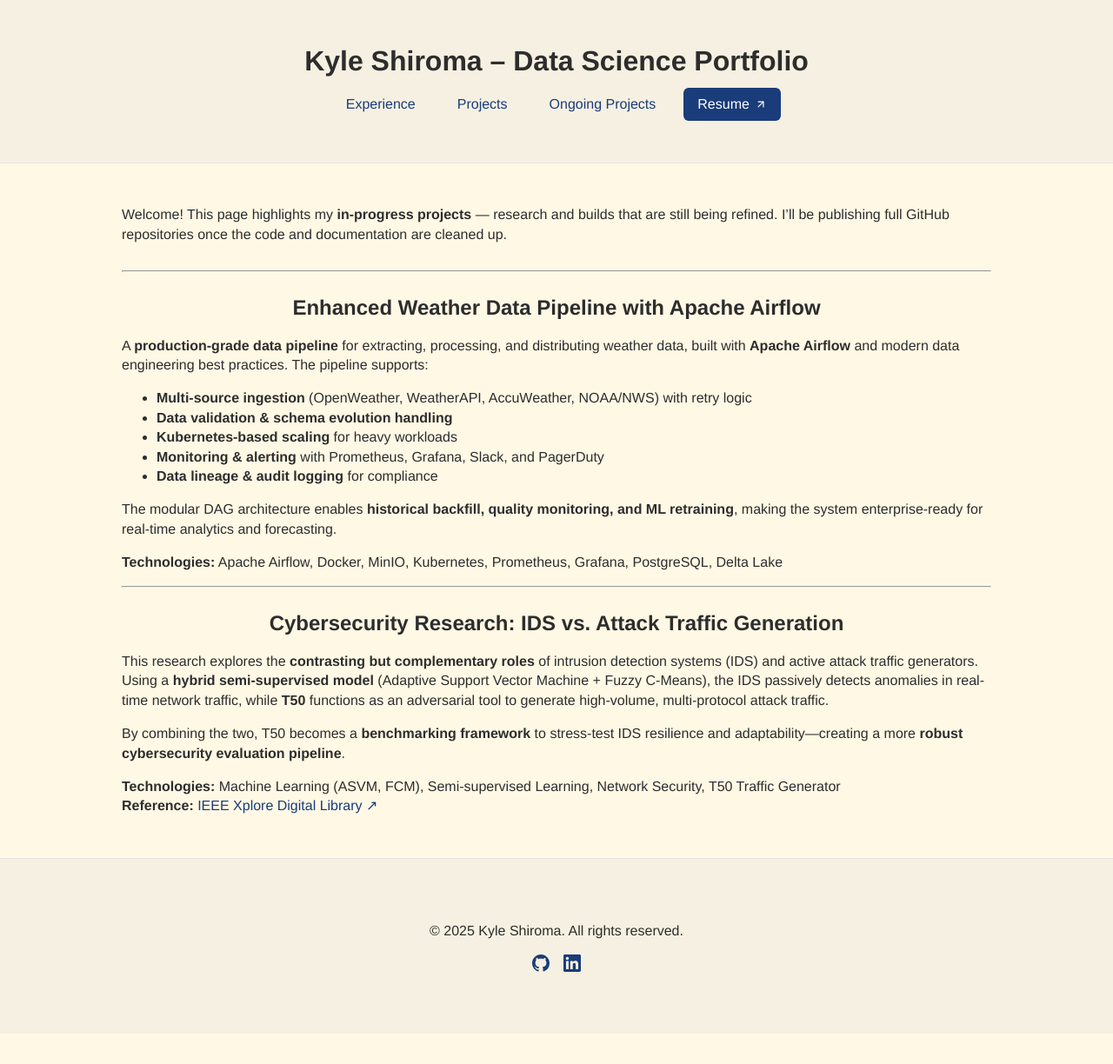
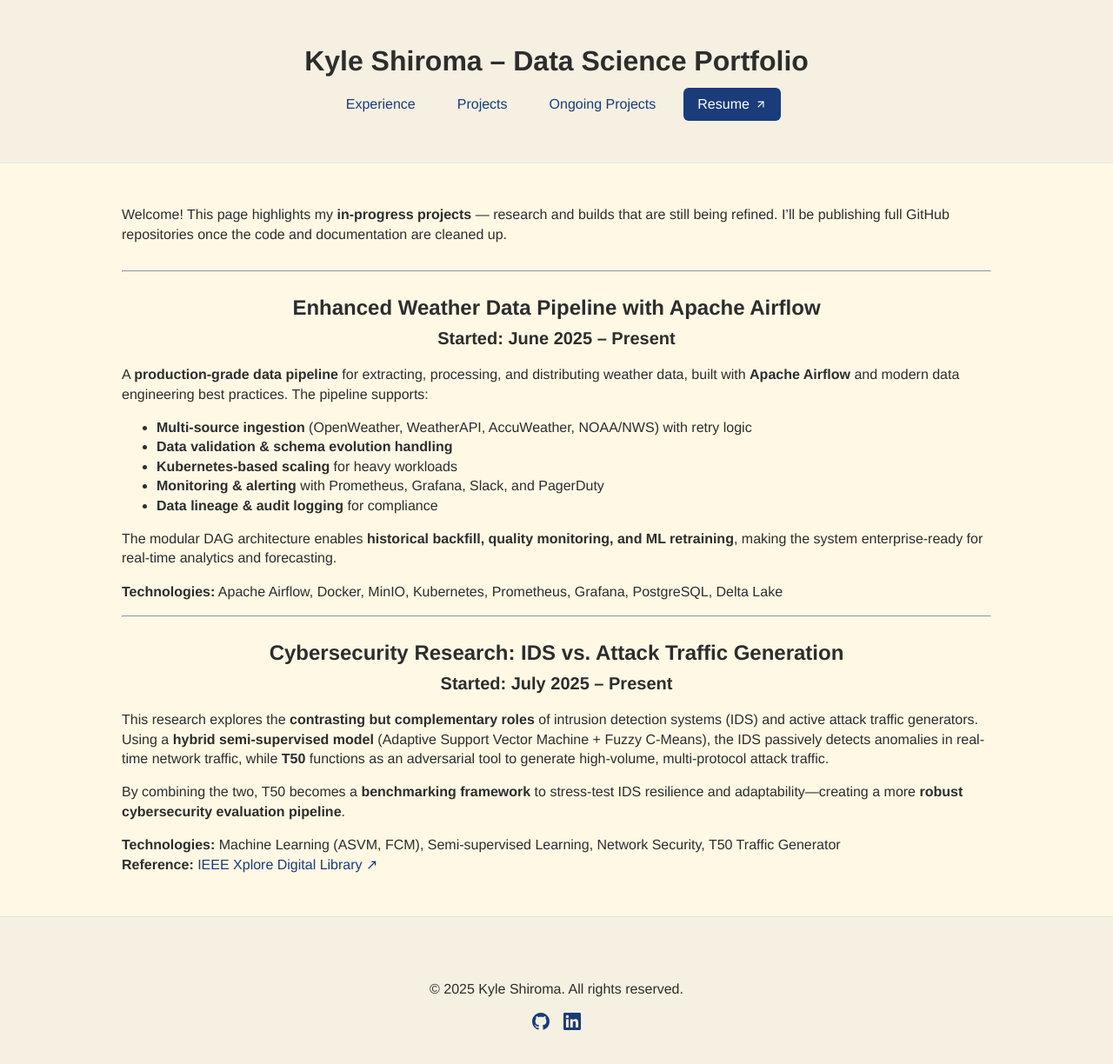
Before and after one commit to k-shiroma-code/k-shiroma-code.github.io, a Jekyll site: the page built from ongoing_projects.md, in a window 1280 px wide and 1256 px high. Shown: the top 1224 px of the window at 87% size. Built offline with Jekyll 4.4.1, drawn with Linux system fonts in a browser that asks for light colours.

Commit message:
Update ongoing_projects.md

```diff
--- a/ongoing_projects.md
+++ b/ongoing_projects.md
@@ -14,7 +14,7 @@
 
 ---
 
-## Enhanced Weather Data Pipeline with Apache Airflow
+## Enhanced Weather Data Pipeline with Apache Airflow <br><small>Started: June 2025 – Present</small>
 
 A **production-grade data pipeline** for extracting, processing, and distributing weather data, built with **Apache Airflow** and modern data engineering best practices. The pipeline supports:
 
@@ -30,7 +30,7 @@
 
 ---
 
-## Cybersecurity Research: IDS vs. Attack Traffic Generation
+## Cybersecurity Research: IDS vs. Attack Traffic Generation <br><small>Started: July 2025 – Present</small>
 
 This research explores the **contrasting but complementary roles** of intrusion detection systems (IDS) and active attack traffic generators. Using a **hybrid semi-supervised model** (Adaptive Support Vector Machine + Fuzzy C-Means), the IDS passively detects anomalies in real-time network traffic, while **T50** functions as an adversarial tool to generate high-volume, multi-protocol attack traffic.
 
```
